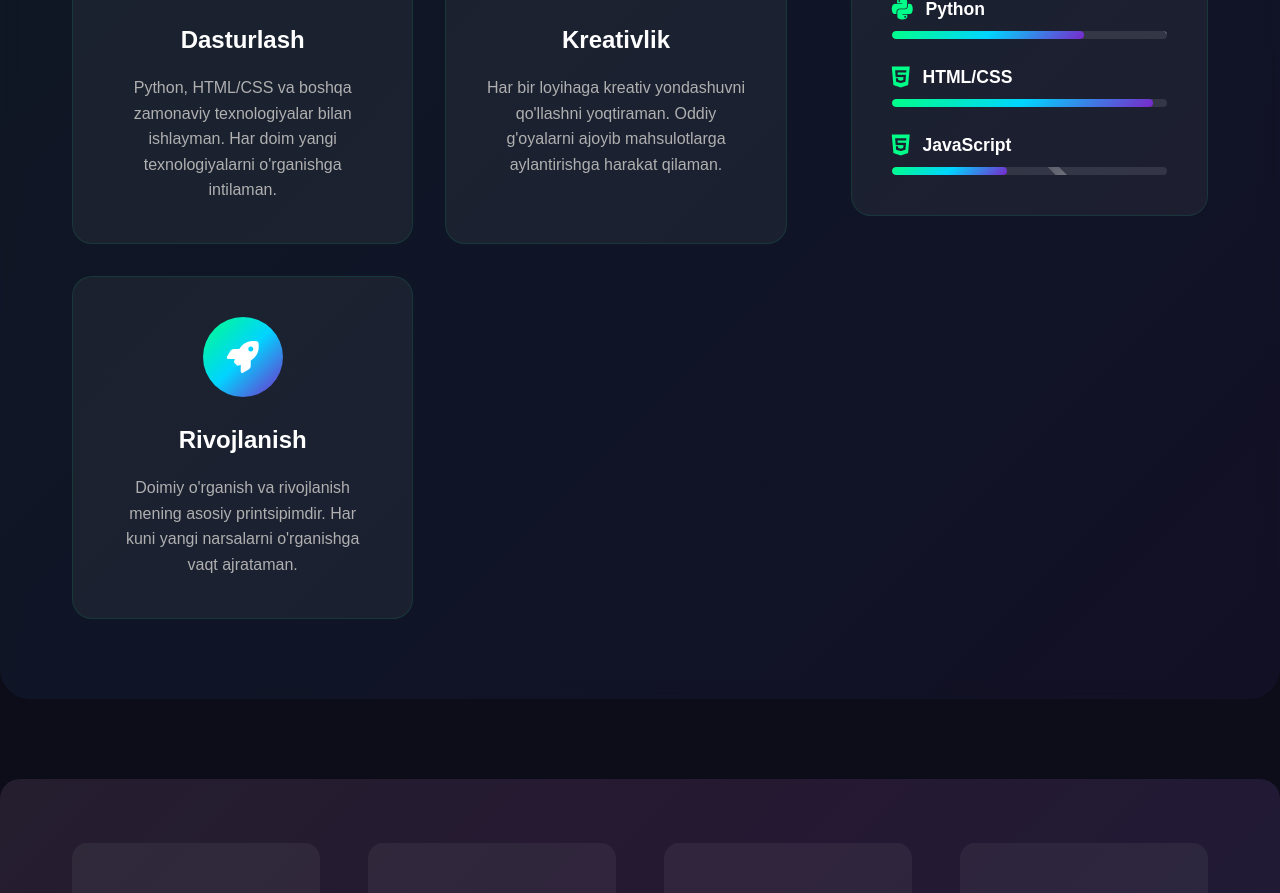
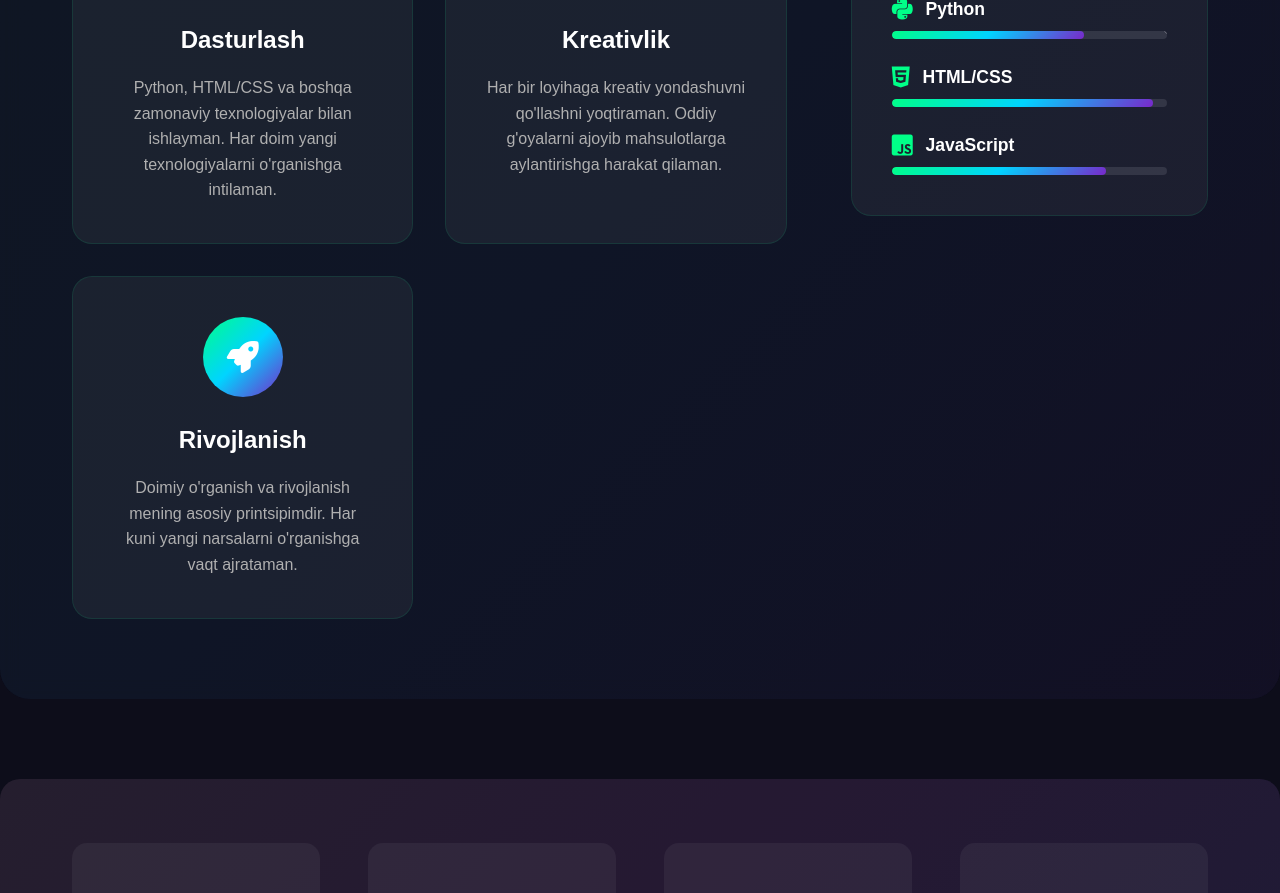
Before and after one commit to sarvarbekesonaliyev/Sarvarbek---Portfolio, a plain HTML site: page index.html in a window 1280 px wide. Shown: the part 1240-2133 px from the top of the page. Drawn offline with Linux system fonts and the light colour scheme.

Commit message:
Update index.html

```diff
--- a/index.html
+++ b/index.html
@@ -139,14 +139,13 @@
 
                      <div class="skill-item">
                        <div class="skill-name">
-                                <i class="fab fa-html5"></i>
+                          <i class="fab fa-js-square"></i>
                           <span>JavaScript</span>
                     </div>
                  <div class="skill-bar">
-                                <div class="skill-progress" data-width="42"></div>
+                <div class="skill-progress" data-width="78"></div>
                    </div>
                       </div>
-
 
                     </div>
                 </div>
```
Lines whose indentation alone changed are shown as unchanged.
